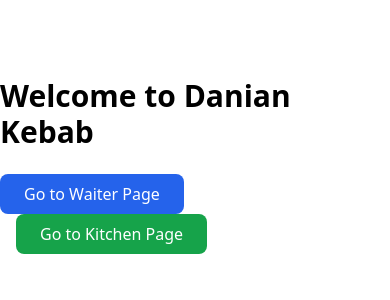
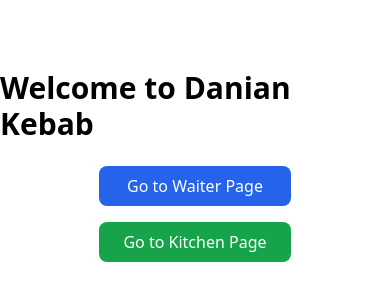
Before and after one commit to seeroman/daniankebubbi, a React (Create React App) app in the folder frontend/: page / in a window 390 px wide. Shown: the part 256-556 px from the top of the page. Built offline with nearby package versions, Linux system fonts and the light colour scheme; no server answers.

Commit message:
Updated HomePage.js

```diff
--- a/frontend/src/HomePage.js
+++ b/frontend/src/HomePage.js
@@ -8,7 +8,7 @@
   return (
     <div className="flex flex-col items-center justify-center h-screen space-y-6">
       <h1 className="text-3xl font-bold">Welcome to Danian Kebab</h1>
-      <div className="space-x-4">
+<div className="flex flex-col space-y-4 sm:flex-row sm:space-x-4 sm:space-y-0">
   <button
     onClick={() => navigate('/waiter')}
     className="px-6 py-2 bg-blue-600 text-white rounded-lg hover:bg-blue-700"
@@ -22,6 +22,7 @@
     Go to Kitchen Page
   </button>
 </div>
+
     </div>
   );
 }
```
Lines whose indentation alone changed are shown as unchanged.
